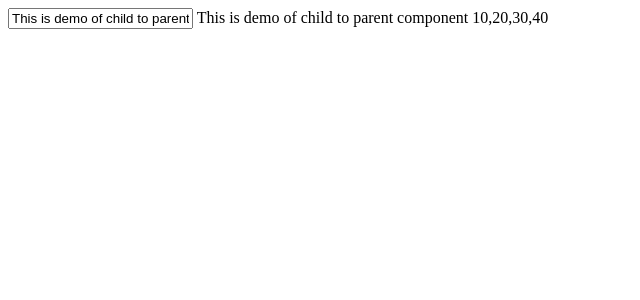
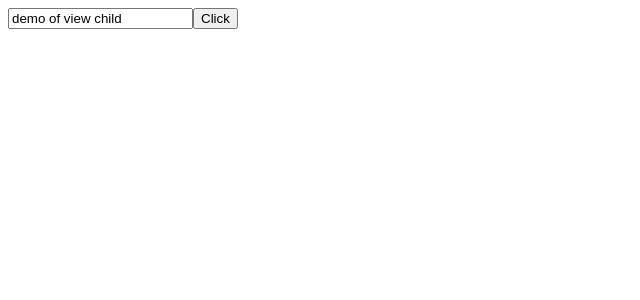
Before and after one commit to madhavi-anneboina/my-first-angularproject, an Angular app: page / in a window 1280 px wide. Shown: the top 300 px of the page, without its empty margins (0-640 px from the left). Built offline with nearby package versions, Linux system fonts and the light colour scheme.

Commit message:
@viewchild decorator

```diff
--- a/src/app/app.component.html
+++ b/src/app/app.component.html
@@ -8,7 +8,6 @@
 <app-reactive-form></app-reactive-form> -->
 
 
+<app-header></app-header>
 
-<app-header #child></app-header>
-{{child.data}}
-{{child.array}}
+<button (click) = "test()">Click</button>
--- a/src/app/app.component.ts
+++ b/src/app/app.component.ts
@@ -1,4 +1,5 @@
-import { Component } from '@angular/core';
+import { Component,ViewChild } from '@angular/core';
+import { HeaderComponent } from './header/header.component';
 
 @Component({
   selector: 'app-root',
@@ -6,5 +7,9 @@ import { Component } from '@angular/core';
   styleUrls: ['./app.component.css']
 })
 export class AppComponent {
-  cdata:any
+  @ViewChild (HeaderComponent) header:any
+
+  test (){
+    this.header.passtoParent()
+  }
 }
--- a/src/app/header/header.component.html
+++ b/src/app/header/header.component.html
@@ -1 +1 @@
-<input type="text" [(ngModel)] = "data"/>
+<input type="text" [(ngModel)] ="data"/>
--- a/src/app/header/header.component.ts
+++ b/src/app/header/header.component.ts
@@ -7,13 +7,13 @@ import { Component,EventEmitter,Input,Output} from '@angular/core';
 })
 export class HeaderComponent {
 
- @Output()  customevent = new EventEmitter()
+ data = "demo of view child"
 
- message =  "passed to parent"
+ passtoParent(){
+  return this.data;
+ }
 
- data = "This is demo of child to parent component"
 
- array  = ["10","20","30","40"]
   constructor(){
   }
 
```
